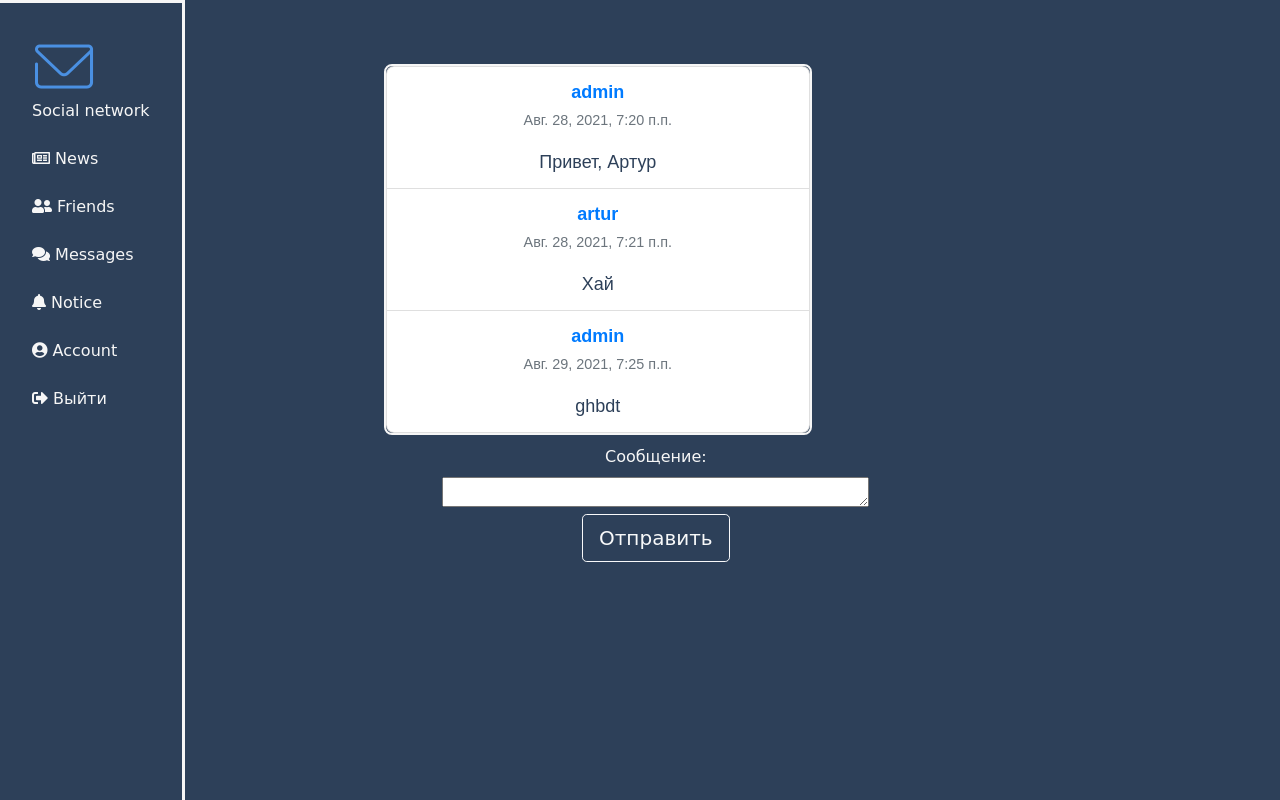
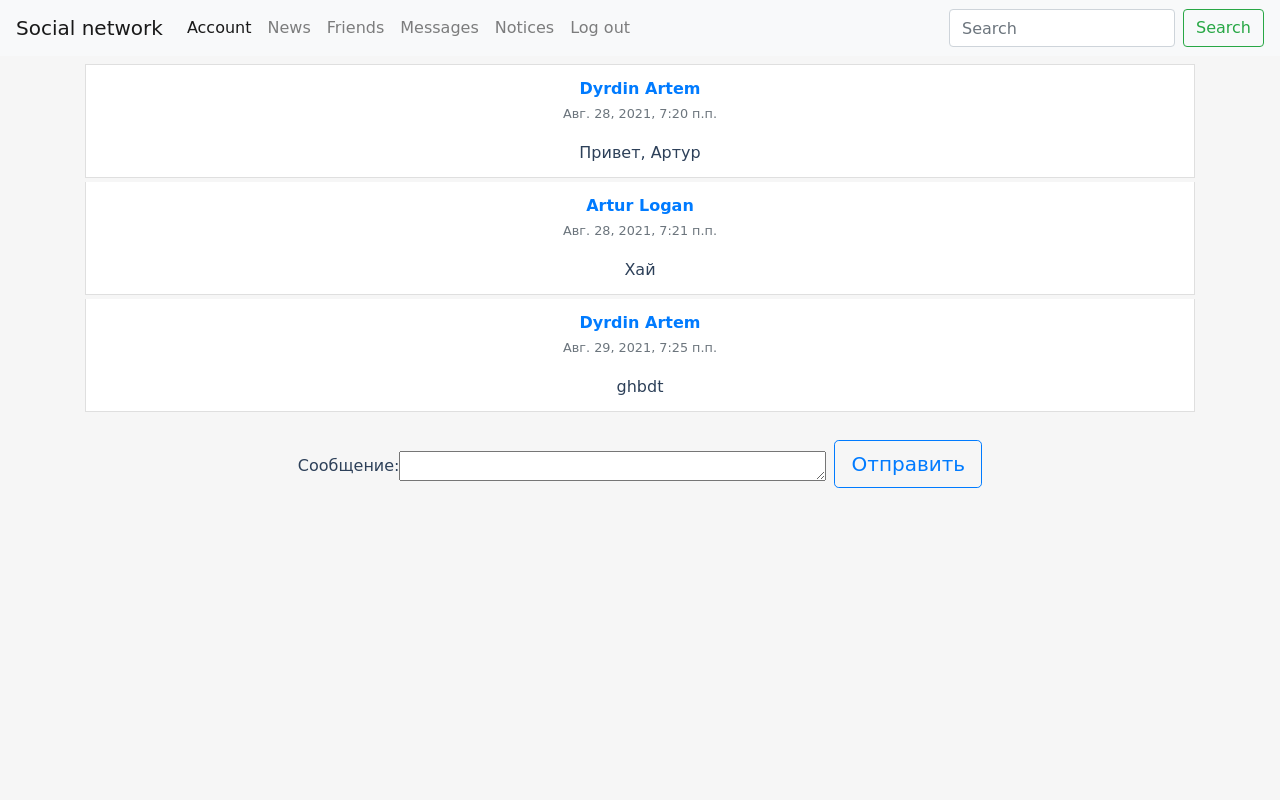
Before and after one commit to ArtemDyrdin/Social-Network, a Django app: page /dialogs/3 in a window 1280 px wide. Run offline with Django 3.2, Linux system fonts and the light colour scheme; a user stored in the database is signed in; data comes from the database, SQL or seed files in the repository; both versions use the stored data as it was after the commit; some libraries are stand-ins or nearby versions.

Commit message:
Изменил дизайн сайта

```diff
--- a/socialNet/apps/network/forms.py
+++ b/socialNet/apps/network/forms.py
@@ -18,35 +18,6 @@ class AuthUserForm(AuthenticationForm, ModelForm):
     class Meta:
         model = User
         fields = ['username', 'password', 'email', 'first_name', 'last_name']
-
-    widgets = {
-        'username': TextInput(attrs={
-            'type': 'text',
-            'class': 'form-control',
-            'id': 'validationDefaultUsername',
-            'placeholder': 'Username',
-            'aria-describedby': 'inputGroupPrepend2',
-            'required': 'required'
-        }),
-        'password': PasswordInput(attrs={
-            'id': 'password-input'
-        }),
-        'email': EmailInput(attrs={
-            'class': 'lalala-topola'
-        }),
-        'first_name': TextInput(attrs={
-            'class': 'form-control',
-            'id': 'validationDefault01',
-            'placeholder': 'First name',
-            'required': 'required'
-        }),
-        'last_name': TextInput(attrs={
-            'class': 'form-control',
-            'id': 'validationDefault02',
-            'placeholder': 'Last name',
-            'required': 'required'
-        })
-    }
 
     def __init__(self, *args, **kwargs):
         super().__init__(*args, **kwargs)
--- a/socialNet/apps/network/static/network/base.css
+++ b/socialNet/apps/network/static/network/base.css
@@ -6,13 +6,13 @@
   #ffffff - white */
 
 #body {
-  background-color: #2d4059;
+  background-color: #f6f6f6;
   font-family: Comic Sans MS, Comic Sans, cursive;
 }
 
 main {
   text-align: center;
-  color: #f6f6f6;
+  color: #2d4059;
 }
 
 .main-page {
@@ -45,6 +45,8 @@ main {
   position: absolute;
   display: block;
   margin: 5% 0% 0% 50%;
+  background-color: #2d4059;
+  border-radius: 10px;
 }
 
 .main-page .buttons {
@@ -53,105 +55,23 @@ main {
   margin: 35% 0% 0% 15%;
 }
 
-.autorize {
-  text-align: center;
-}
-
-.autorize input {
-  display: block;
-  width: 100%;
-  height: calc(1.5em + 0.75rem + 2px);
-  padding: 0.375rem 0.75rem;
-  font-family: sans-serif;
-  font-size: 1rem;
-  font-weight: 400;
-  line-height: 1.5;
-  color: #495057;
-  background-color: #fff;
-  background-clip: padding-box;
-  border: 1px solid #ced4da;
-  border-radius: 0.25rem;
-  transition: border-color 0.15s ease-in-out, box-shadow 0.15s ease-in-out;
-}
-
-aside {
-  float: left;
-  max-width: 20%;
-  height: 100vh;
-  padding: 2.5%;
-  position: sticky;
-  background-color: #2d4059;
-  color: #f6f6f6;
-  border-right: 3px solid #f6f6f6;
-  border-top: 3px solid #f6f6f6;
-  top: 0%;
-}
-
-aside ul {
-  list-style: none;
-  position: relative;
-  margin-right: 5%;
-  text-align: left;
-  padding-inline-start: 0%;
-}
-
-aside ul li {
-  display: block;
-  transition: all 0.2s ease;
-  color: #f6f6f6;
-}
-
-aside ul li:hover,
-aside ul a:hover {
-  text-decoration: none;
-  transform: scale(1.05);
-}
-
-.another_people {
-  display: flex;
-}
-
-.friends_blocks {
-  position: absolute;
-  display: block;
-  margin: 5% 0% 0% 30%;
-}
-
-.another_people_block {
-  text-align: center;
-  font-family: sans-serif;
-  background-color: #2d4059;
-  color: #f6f6f6;
-  font-size: x-large;
-  border: 2px solid #f6f6f6;
-  border-radius: 0.5rem;
-  width: 220%;
-  height: 20%;
-}
-
-.another_people_block a {
-  transition: all 0.2s ease;
-  color: #f6f6f6;
-}
-
-.another_people_block a:hover {
-  text-decoration: none;
-  color: #bbbbbb;
-}
-
 .panel {
   position: absolute;
   display: block;
   margin: 5% 0% 0% 30%;
 }
 
-#innerMessages {
+/* #innerMessages {
   text-align: center;
   font-family: sans-serif;
-  color: #2d4059;
+  color: #f6f6f6;
   font-size: large;
-  border: 2px solid #f6f6f6;
+  border: 2px solid #2d4059;
   border-radius: 0.5rem;
   width: 220%;
   height: 20%;
+} */
+
+.friend {
+  color: #2d4059;
 }
--- a/socialNet/apps/network/templates/network/base.html
+++ b/socialNet/apps/network/templates/network/base.html
@@ -11,27 +11,51 @@
     </head>
     <body id="body">
         {% if user.is_authenticated %}
-            <aside>
-                <img src="static/imges/icon-3.png" max-width="100" alt="Logo" class="logo">
-                <br>
-                <span class="logo">Social network</span>
-                <br><br>
-                <ul>
-                    <a href=""><li><i class="far fa-newspaper"></i> News</li></a><br>
-                    <a href="{% url 'friends' %}"><li><i class="fas fa-user-friends"></i> Friends</li></a><br>
-                    <a href="{% url 'dialogs' %}"><li><i class="fas fa-comments"></i> Messages</li></a><br>
-                    <a href=""><li><i class="fas fa-bell"></i> Notice</li></a><br>
-                    <a href="{% url 'account' %}"><li><i class="fas fa-user-circle"></i> Account</li></a><br>
-                    <a href="{% url 'logout' %}"><li><i class="fas fa-sign-out-alt"></i> Выйти</li></a>
-                </ul>
-            </aside>
+                <nav class="navbar navbar-expand-lg navbar-light bg-light fixed-top">
+                    <span class="navbar-brand">Social network</span>
+                    <button class="navbar-toggler" type="button" data-toggle="collapse" data-target="#navbarSupportedContent" aria-controls="navbarSupportedContent" aria-expanded="false" aria-label="Toggle navigation">
+                      <span class="navbar-toggler-icon"></span>
+                    </button>
+
+                    <div class="collapse navbar-collapse" id="navbarSupportedContent">
+                      <ul class="navbar-nav mr-auto">
+                        <li class="nav-item active">
+                          <a class="nav-link" href="{% url 'account' %}">Account <span class="sr-only">(current)</span></a>
+                        </li>
+                        <li class="nav-item">
+                            <a class="nav-link" href="">News</a>
+                        </li>
+                        <li class="nav-item">
+                          <a class="nav-link" href="{% url 'friends' %}">Friends</a>
+                        </li>
+                        <li class="nav-item">
+                          <a class="nav-link" href="{% url 'dialogs' %}" id="navbarDropdown" role="button" data-toggle="dropdown" aria-haspopup="true" aria-expanded="false">
+                            Messages
+                          </a>
+                        </li>
+                        <li class="nav-item">
+                          <a class="nav-link" href="">Notices</a>
+                        </li>
+                        <li class="nav-item">
+                            <a class="nav-link" href="{% url 'logout' %}">Log out</a>
+                        </li>
+                      </ul>
+                      <form class="form-inline my-2 my-lg-0">
+                        <input class="form-control mr-sm-2" type="search" placeholder="Search" aria-label="Search">
+                        <button class="btn btn-outline-success my-2 my-sm-0" type="submit">Search</button>
+                      </form>
+                    </div>
+                </nav>
+                <div class="mb-5 pb-3"></div>
+            <!-- </aside> -->
         {% endif %}
         <main>
             {% block body %}
 
             {% endblock %}
         </main>
-        <script src="https://cdn.jsdelivr.net/npm/bootstrap@5.0.2/dist/js/bootstrap.bundle.min.js" integrity="sha384-MrcW6ZMFYlzcLA8Nl+NtUVF0sA7MsXsP1UyJoMp4YLEuNSfAP+JcXn/tWtIaxVXM" crossorigin="anonymous"></script>
-
+        <script src="https://code.jquery.com/jquery-3.3.1.slim.min.js" integrity="sha384-q8i/X+965DzO0rT7abK41JStQIAqVgRVzpbzo5smXKp4YfRvH+8abtTE1Pi6jizo" crossorigin="anonymous"></script>
+        <script src="https://cdnjs.cloudflare.com/ajax/libs/popper.js/1.14.7/umd/popper.min.js" integrity="sha384-UO2eT0CpHqdSJQ6hJty5KVphtPhzWj9WO1clHTMGa3JDZwrnQq4sF86dIHNDz0W1" crossorigin="anonymous"></script>
+        <script src="https://stackpath.bootstrapcdn.com/bootstrap/4.3.1/js/bootstrap.min.js" integrity="sha384-JjSmVgyd0p3pXB1rRibZUAYoIIy6OrQ6VrjIEaFf/nJGzIxFDsf4x0xIM+B07jRM" crossorigin="anonymous"></script>
     </body>
 </html>
--- a/socialNet/apps/network/templates/network/dialog.html
+++ b/socialNet/apps/network/templates/network/dialog.html
@@ -5,23 +5,23 @@
 {% block body%}
 
 {% if not chat %}
-    <div class="panel panel-body">
+    <div>
         <h3>Невозможно начать беседу. Не найден пользователь или вы не имеете доступа к данной беседе.</h3>
     </div>
 {% else %}
     {% load tz %}
     {% if chat %}
-        <div id="messages" class="panel">
+        <div id="messages" class="container">
             <div id="innerMessages">
                 {% for message in chat.message_set.all %}
                         {% include 'network/message.html' with message_item=message %}
                 {% endfor %}
             </div>
-            <div id="message_form">
-                <form id="message-form" class="panel panel-body" method="post" >
+            <div id="message_form" class="d-flex pt-4 justify-content-center">
+                <form id="message-form" class=" d-flex align-items-baseline" method="post" >
                     {% csrf_token %}
                     {{ form }}
-                    <button type="submit" class="btn btn-outline-light btn-lg" onclick="return ETextEditor.validateForm('message-form')"><span class="ico ico-comment"></span>Отправить</button>
+                    <button type="submit" class="btn btn-outline-primary btn-lg ml-2" onclick="return ETextEditor.validateForm('message-form')"><span class="ico ico-comment"></span>Отправить</button>
                 </form>
             </div>
         </div>
--- a/socialNet/apps/network/templates/network/message.html
+++ b/socialNet/apps/network/templates/network/message.html
@@ -1,10 +1,10 @@
 {% load tz %}
 
-<div class="list-group-item {% if not message_item.is_readed %}unreaded{% endif %}">
+<div class="list-group-item {% if not message_item.is_readed %}unreaded{% endif %} mb-1">
     <div class="reply-body">
         <ul class="list-inline">
             <li class="drop-left-padding">
-                <strong class="list-group-item-heading"><a href="">{{ message_item.author.username }}</a></strong>
+                <strong class="list-group-item-heading"><a href="{% url 'person' message_item.author.id %}">{{ message_item.author.first_name }} {{message_item.author.last_name}}</a></strong>
             </li>
             <li class="pull-right text-muted"><small>{{ message_item.pub_date|utc }}</small></li>
         </ul>
--- a/socialNet/apps/network/templates/network/person.html
+++ b/socialNet/apps/network/templates/network/person.html
@@ -10,8 +10,8 @@
     <br>
     <h3>{{ person.first_name }} {{ person.last_name }}</h3>
     <br>
-    <a href="" class="btn btn-outline-light btn-lg"><i class="fas fa-user-plus"></i> To add to friends</a>
-    <a href="{% url 'create_dialog' person.id %}" class="btn btn-outline-light btn-lg"><i class="fas fa-comment"></i> To write a message</a>
+    <a href="" class="btn btn-outline-primary btn-lg"><i class="fas fa-user-plus"></i> Add to friends</a>
+    <a href="{% url 'create_dialog' person.id %}" class="btn btn-outline-primary btn-lg"><i class="fas fa-comment"></i> Write a message</a>
     <hr>
     <br>
     <h4>{{ person.email }}</h4>
--- a/socialNet/apps/network/views.py
+++ b/socialNet/apps/network/views.py
@@ -14,13 +14,10 @@ from django.db.models import Count
 
 
 def main(request):
-    if request.user.is_authenticated:
-        return HttpResponseForbidden()
-    else:
-        data = {
-            'title': 'Welcome'
-        }
-        return render(request, 'network/index.html', data)
+    data = {
+        'title': 'Welcome'
+    }
+    return render(request, 'network/index.html', data)
 
 
 def account(request):
@@ -63,7 +60,6 @@ class CreateDialogView(View):
             chat = chats.first()
         print(f'\n', chat.id, '\n')
         return redirect(reverse('messages', kwargs={'chat_id': chat.id}))
-        # return redirect(reverse('messages'))
 
 
 class MessagesView(View):
```
Also changed, not shown: socialNet/apps/network/templates/network/chats.html (+11 -4 lines), socialNet/apps/network/templates/network/friends.html (+8 -10 lines), socialNet/apps/network/templates/network/index.html (+8 -5 lines), socialNet/apps/network/templates/network/signin.html (+13 -10 lines), socialNet/apps/network/templates/network/signup.html (+9 -12 lines), db.sqlite3, socialNet/apps/network/static/imges/social-network2.png (added).
